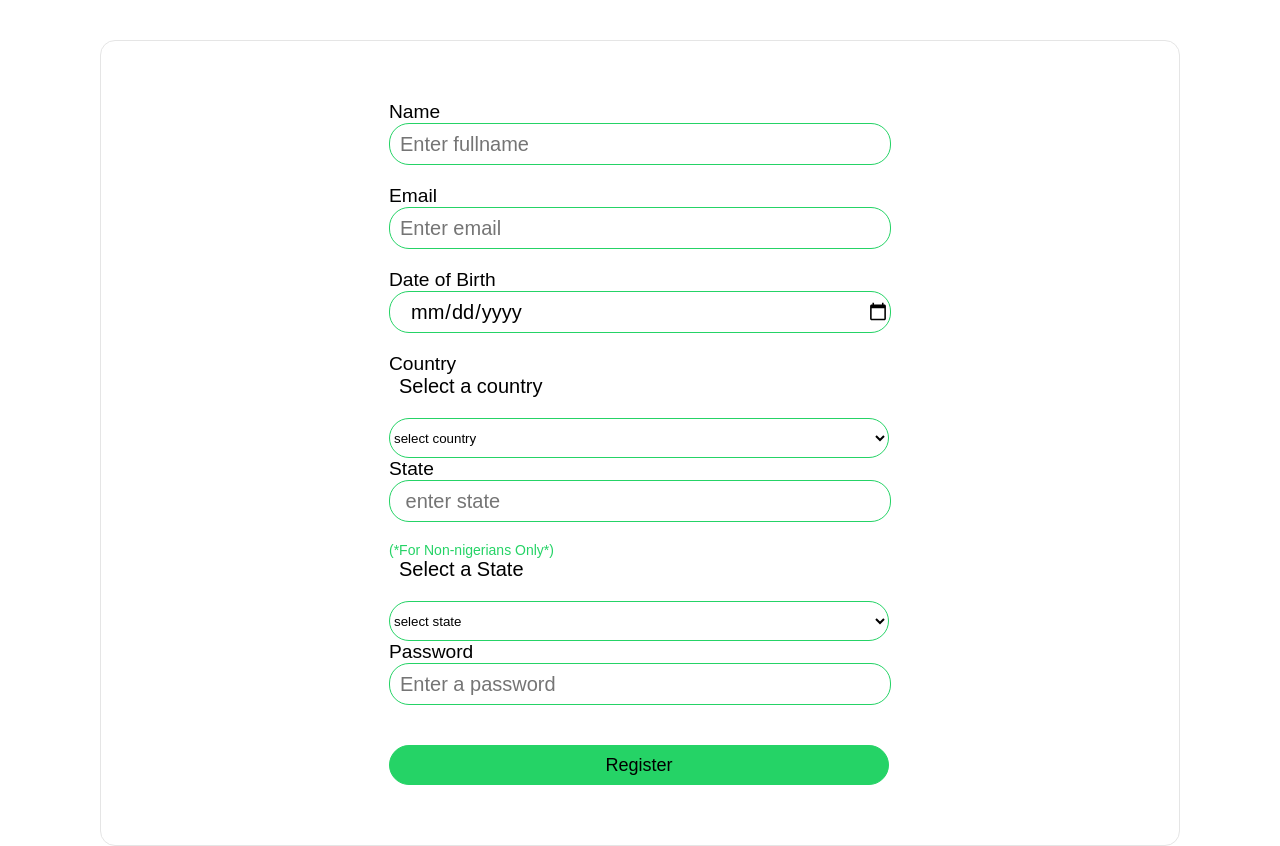
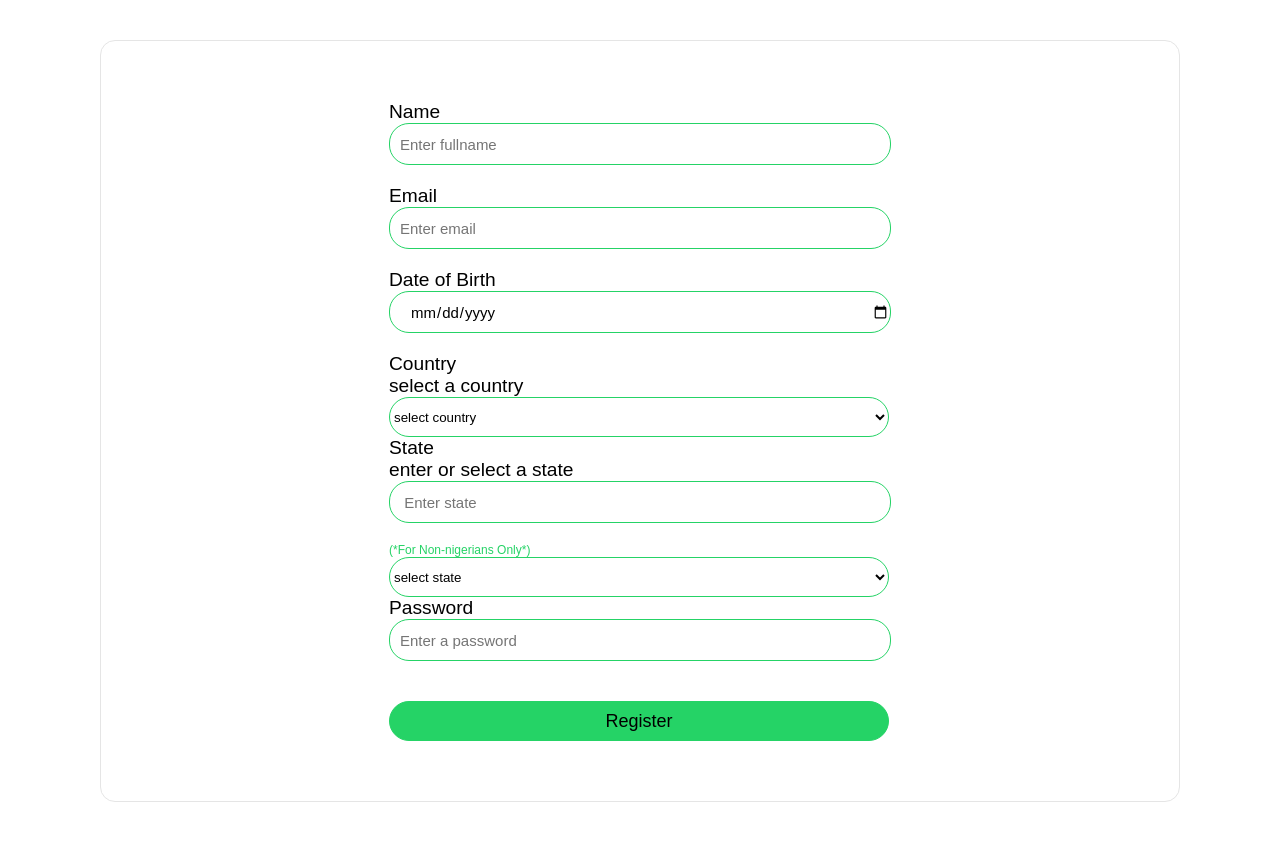
Before and after one commit to oluwaferanmi12/AYOBAYO, a PHP site: page /Register.php in a window 1280 px wide. Shown: the part 157-1003 px from the top of the page. After the commit the page ends 959 px from the top, so only its background shows below. Run offline with PHP 8.4, Linux system fonts and the light colour scheme.

Commit message:
third commit

```diff
--- a/HTML/Register.php
+++ b/HTML/Register.php
@@ -6,6 +6,7 @@
     <meta http-equiv="X-UA-Compatible" content="IE=edge">
     <meta name="viewport" content="width=device-width, initial-scale=1.0">
     <title>Register</title>
+    <link rel="preconnect" href="https://fonts.googleapis.com">
     <link rel="stylesheet" href="../STYLES/Register.css">
 </head>
 <body>
@@ -14,8 +15,11 @@
             lo<span class="style">r</span>e<span class="style">m</span>
         </div>
         <h2>Register</h2>
-        <h4><?php echo $totalError ?></h4>
+        <div class="alert">
 
+            <?php echo $totalError ?>
+
+        </div>
     </header>
     <section>
         <form action="Register.php" method="POST">
@@ -25,43 +29,58 @@
                     <input class="styleInput" type="text" name="name" id="name" placeholder="Enter fullname">
 
                 </div>
-                <div class="alert"><?php echo $nameError ?></div>
+                <div class="alert">
+                  <?php echo $nameError ?>
+
                 </div>
+
+            </div>
+            <div>
                 <div class="">
 
                  <label class="email" for="email">Email</label>
 
                 </div>
-
                 <div class="">
 
                  <input class="styleInput" type="email" name="email" id="email" placeholder="Enter email">
-
                 </div>
 
-
-            <div class="alert"><?php echo $emailError ?></div>
-
+                <div class="alert">
+                  <?php echo $emailError ?>
+                </div>
+            </div>
+            <div>
                <div class="">
                  <label class="birth date"  for="birth date">Date of Birth</label>
                </div>
                <div class="">
                  <input class="styleInput" type="date" id="date" name="dob" value="yyyy-mm-dd" min="1900-01-01" max="2022-12-31">
+               </div>
+
+               <div class="alert">
+                 <?php echo $dobError ?>
+               </div>
 
             </div>
 
 
-
-            <div class="alert"><?php echo $dobError ?></div>
-
+            <div>
                <div class="">
                   <label class="country" for="country">Country</label>
                 </div>
 
-            <div class ="styleInput" >Select a country</div>
+                <div class ="sub label" >
+                 select a country
+                </div>
+            </div>
             <select class="" id="country" name="country">
 
-                <option class="countries" value="">select country</option>
+                <option class="" value="">
+                    <div class="countries">
+                        select country
+                    </div>
+                </option>
                 <option value="AF">Afghanistan</option>
                 <option value="AX">Aland Islands</option>
                 <option value="AL">Albania</option>
@@ -316,30 +335,36 @@
                 <option value="ZW">Zimbabwe</option>
             </select>
 
+            <div class="alert">
+                <?php echo $countryError ?>
+            </div>
 
 
 
-
-
-            <div class="alert"><?php echo $countryError ?> </div>
+            <div class = "">
+                <div>
+                 <label class="state" for="state">State</label>
+                </div>
+                <div class="sub label">
+                    enter or select a state
+                </div>
 
                 <div>
-
-                <label class="state" for="state">State</label>
-
+                   <input class="styleInput" type="text" id="state" name="state" placeholder=" Enter state">
                 </div>
 
-            <div class = "">
-            <input class="styleInput" type="text" id="state" name="state" placeholder=" enter state">
-
-            </div>
                 <div class="exception">
                   (*For Non-nigerians Only*)
                 </div>
-            <div class ="styleInput" >Select a State</div>
+
+            </div>
             <select class="" id="state" name="state">
 
-                <option class="" value="">select state</option>
+                <option class="" value="">
+                    <div class="states">
+                        select state
+                    </div>
+                </option>
                 <option>ABUJA FCT</option>
                 <option>ABIA</option>
                 <option>ADAMAWA</option>
@@ -378,7 +403,9 @@
                 <option>YOBE</option>
                 <option>ZAMFARA</option>
             </select>
-            <div class="alert"><?php  echo $stateError ?></div>
+            <div class="alert">
+                <?php  echo $stateError ?>
+            </div>
 
             <div class="">
                 <label class="name" for="Password">Password</label>
@@ -386,7 +413,9 @@
                     <input class="styleInput" type="password" name="password" id="password" placeholder="Enter a password">
 
                 </div>
-                <div class="alert"><?php echo $passwordError ?></div>
+                <div class="alert">
+                    <?php echo $passwordError ?>
+                </div>
             </div>
 
             <div>
--- a/STYLES/Login.css
+++ b/STYLES/Login.css
@@ -40,6 +40,7 @@ section{
 input{
     border-radius: 20px;
     border: 1px solid#25D366;
+    outline: none;
     height: 40px;
     width: 500px;
 }
--- a/STYLES/Register.css
+++ b/STYLES/Register.css
@@ -1,3 +1,5 @@
+@import url("https://fonts.googleapis.com"
+);
 *{
     margin: 0;
     padding: 0;
@@ -11,6 +13,11 @@ h2{
     padding-top: 20px;
     font-size: 40px;
     font-weight: bold;
+}
+form .section .input{
+    margin-bottom: 15px;
+    width: calc(100%/2 - 20px);
+
 }
 section{
     display: flex;
@@ -41,20 +48,27 @@ section{
 input, select{
     border-radius: 20px;
     border: 1px solid#25D366;
+    outline: none;
     height: 40px;
     width: 500px;
 }
 .name .email .date .country .state .password{
-    margin-bottom: 20px;
     font-size: 20px;
 }
+.states, .countries{
+    margin-top: 100px;
+    margin-bottom: 100px;
+
+}
 .styleInput{
-    font-size: 20px;
+    font-size: 15px;
+    outline: none;
     text-indent: 10px;
     margin-bottom: 20px;
 }
 .exception{
-    font-size: 14px;
+
+    font-size: 12px;
     color: #25D366;
 
 }
@@ -73,3 +87,18 @@ input, select{
     margin-top: 20px;
     background-color: #25D366;
 }
+@media (max-width: 500px) {
+    section{
+        max-width: 100%;
+    }
+    form {
+        width: 100%;
+        max-height: 300px;
+        overflow-y: scroll;
+
+    }
+
+}
+@media (orientation:landscape) and (max-width:500px) {
+
+}
```
Lines whose indentation alone changed are shown as unchanged.
